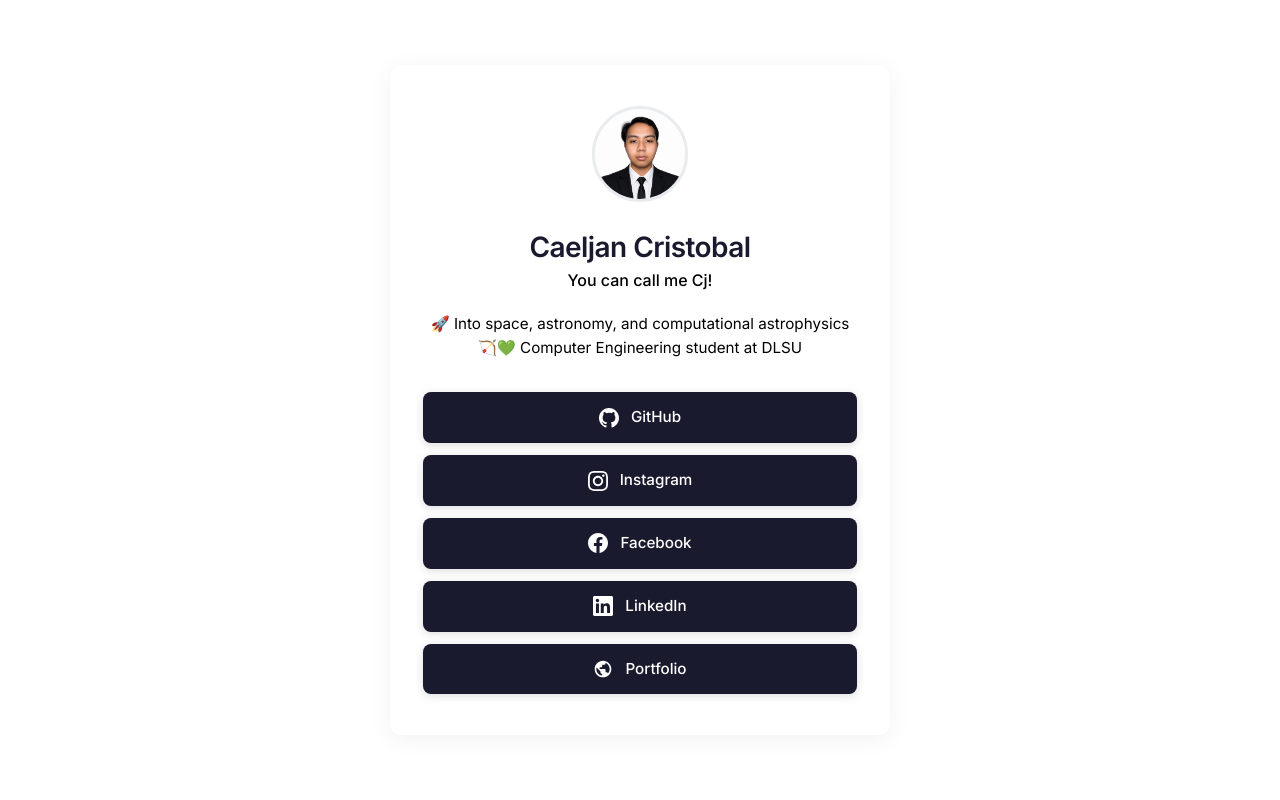
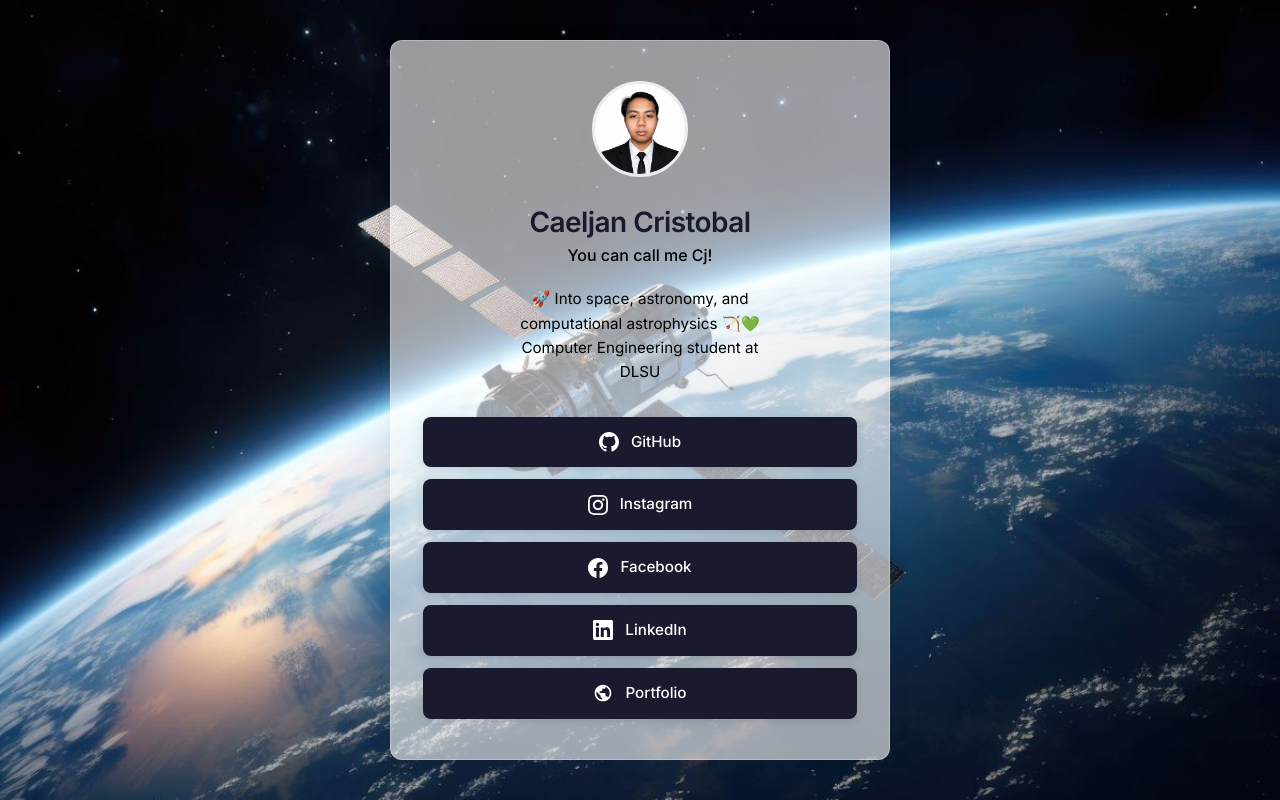
Before and after one commit to ccaeljan-lang/Caeljan-Cristobal, a website: page index.html in a window 1280 px wide. Drawn offline with Linux system fonts and the light colour scheme.

Commit message:
changed bio width size

```diff
--- a/style.css
+++ b/style.css
@@ -26,7 +26,7 @@
 body {
     font-family: 'Inter', -apple-system, BlinkMacSystemFont, 'Segoe UI', Roboto, sans-serif;
 
-    background-image: url("images/background.jpg");
+    background-image: url("images/background.jpeg");
     background-size: cover;
     background-position: center;
     background-repeat: no-repeat;
@@ -91,7 +91,7 @@ body {
     font-size: 0.95rem;
     color: var(--text-secondary);
     margin-bottom: 2rem;
-    max-width: 500px;
+    max-width: 280px;
     margin-left: auto;
     margin-right: auto;
     line-height: 1.6;
```
